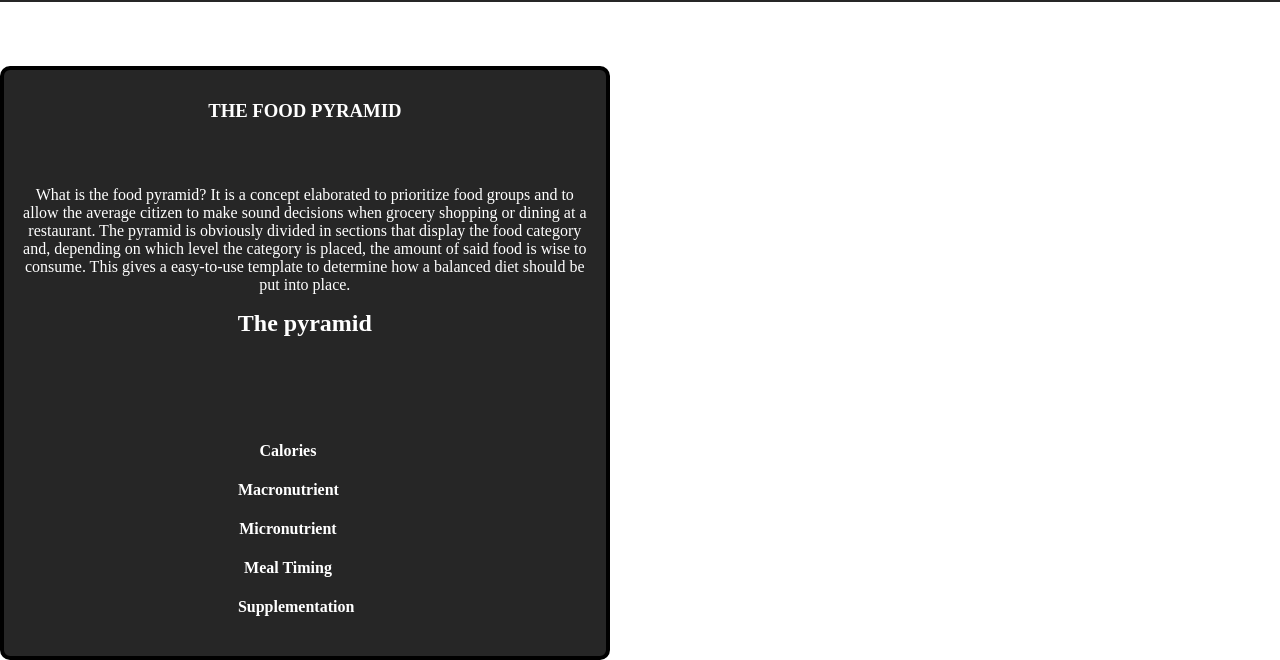
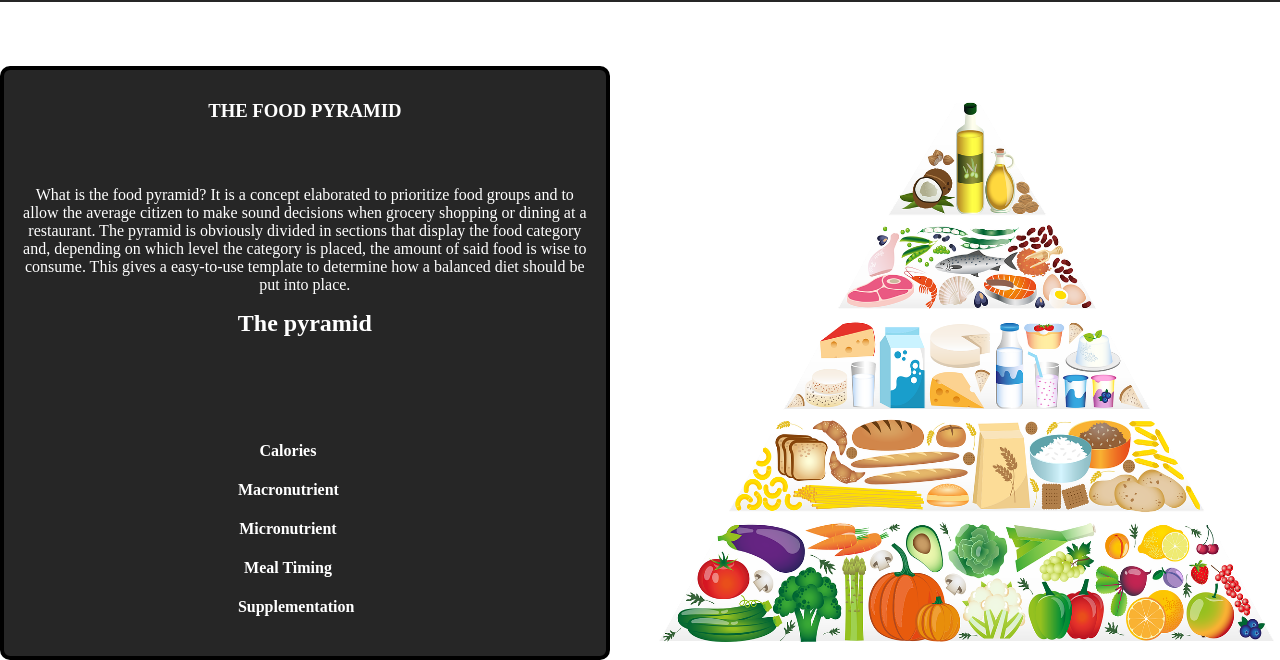
Before and after one commit to DevFabrizio/Fabrizio-Project-One, a plain HTML site: page nutrition.html in a window 1280 px wide. Shown: the part 962-1622 px from the top of the page. Drawn offline with Linux system fonts and the light colour scheme.

Commit message:
add food pyramid picture

```diff
--- a/assets/css/style.css
+++ b/assets/css/style.css
@@ -215,6 +215,10 @@ footer > a{
 
 /* food pyramid section */
 
+.pyramid{
+    position: relative;
+}
+
 .pyramid-list{
     width: 45vw;
     height: 70vh;
@@ -241,5 +245,13 @@ footer > a{
     position: absolute;
     left: 17vw;
     bottom: 4vh;
+}
+
+.food-pyramid{
+    height: 70vh;
+    width: 48vw;
+    position: absolute;
+    right: 0.5vw;
+    top: 2vh;
 
 }
--- a/nutrition.html
+++ b/nutrition.html
@@ -48,6 +48,7 @@
                     <li class="pyramid-items">Supplementation</li>
                 </ul>
             </div>
+            <img class="food-pyramid" src="assets/css/img/food-pyramid-g73d60aade_1280.png" alt="a picture of a food pyramid">
         </section>
     </main>
 </body>
```
Also changed, not shown: assets/css/img/food-pyramid-g73d60aade_1280.png (added).
